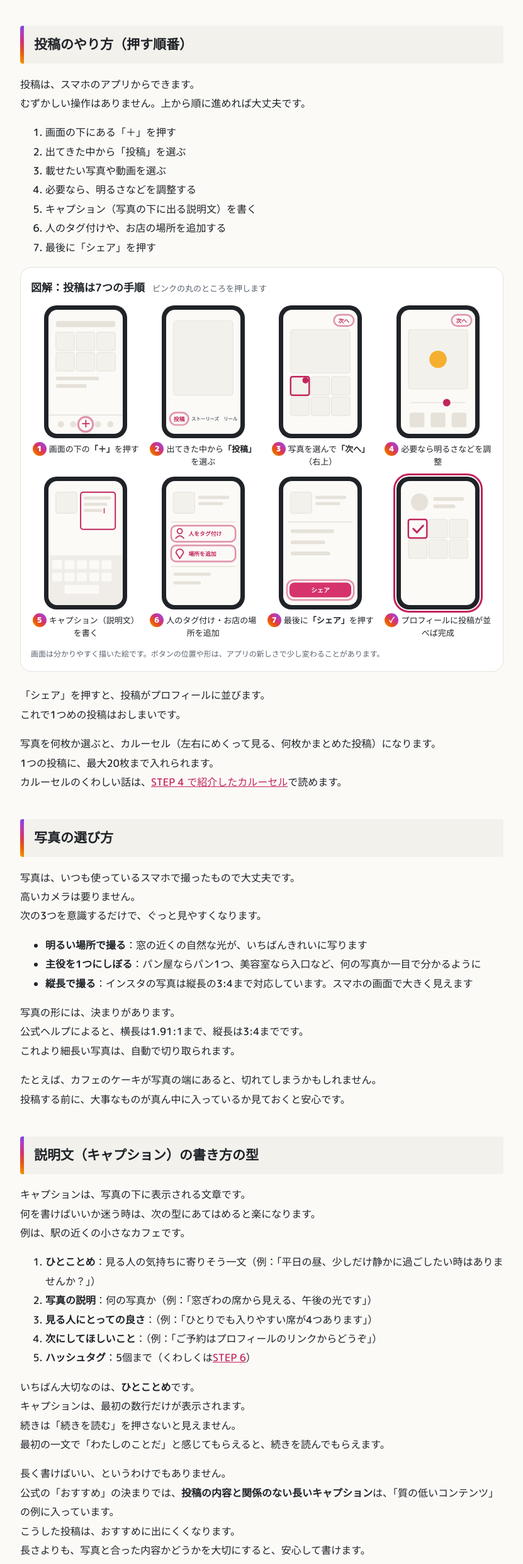
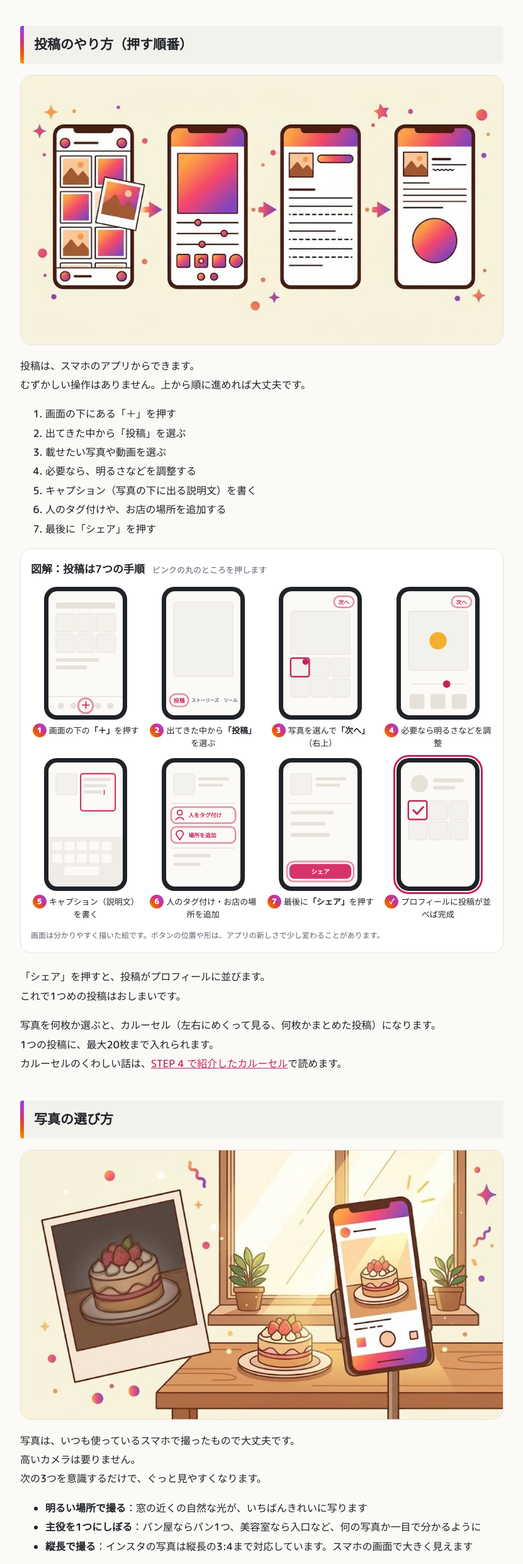
Before and after one commit to masabee1029/insta-10steps, a plain HTML site: page docs/articles/hajimete-toukou.html in a window 1280 px wide. Shown: the part 1536-4020 px from the top of the page at 63% size, without its empty margins (54-885 px from the left). Drawn offline with Linux system fonts and the light colour scheme.

Commit message:
Use Gemini-made eyecatch images matching the header
Co-Authored-By: Claude <noreply@anthropic.com>

```diff
--- a/docs/articles/hajimete-toukou.html
+++ b/docs/articles/hajimete-toukou.html
@@ -229,7 +229,7 @@ article h2:before{content:"";position:absolute;left:0;top:0;bottom:0;width:6px;b
 <p><strong>確認日：2026年11月13日</strong>（Instagram ヘルプセンターで確認。画面は変わることがあります）</p>
 <p><strong>この記事でわかること</strong></p>
 <ul><li>投稿するまでに押すボタンの順番</li><li>写真の選び方と、説明文（キャプション）の書き方の型</li><li>投稿したあとで、直せること・直せないこと</li></ul>
-<div class="toc"><strong>目次</strong><ol><li><a href="#s1">投稿のやり方（押す順番）</a></li><li><a href="#s2">写真の選び方</a></li><li><a href="#s3">説明文（キャプション）の書き方の型</a></li><li><a href="#s4">人のタグ付けと、お店の場所の追加</a></li><li><a href="#s5">最初の3投稿で「自己紹介」をする</a></li><li><a href="#s6">投稿したあとで、直せること・直せないこと</a></li><li><a href="#s7">よくある質問</a></li><li><a href="#s8">まとめ</a></li></ol></div><h2 id="s1">投稿のやり方（押す順番）</h2>
+<div class="toc"><strong>目次</strong><ol><li><a href="#s1">投稿のやり方（押す順番）</a></li><li><a href="#s2">写真の選び方</a></li><li><a href="#s3">説明文（キャプション）の書き方の型</a></li><li><a href="#s4">人のタグ付けと、お店の場所の追加</a></li><li><a href="#s5">最初の3投稿で「自己紹介」をする</a></li><li><a href="#s6">投稿したあとで、直せること・直せないこと</a></li><li><a href="#s7">よくある質問</a></li><li><a href="#s8">まとめ</a></li></ol></div><h2 id="s1">投稿のやり方（押す順番）</h2><figure class="sec-img"><img loading="lazy" decoding="async" src="../img/sec/hajimete-toukou--s1.jpg" alt="AIで作成したイメージ画像：投稿のやり方（押す順番）" width="960" height="536"></figure>
 <p>投稿は、スマホのアプリからできます。<br>むずかしい操作はありません。上から順に進めれば大丈夫です。</p>
 <ol><li>画面の下にある「＋」を押す</li><li>出てきた中から「投稿」を選ぶ</li><li>載せたい写真や動画を選ぶ</li><li>必要なら、明るさなどを調整する</li><li>キャプション（写真の下に出る説明文）を書く</li><li>人のタグ付けや、お店の場所を追加する</li><li>最後に「シェア」を押す</li></ol>
 <figure class="zk" aria-label="図解：インスタの投稿のやり方（7つの手順）">
@@ -248,12 +248,12 @@ article h2:before{content:"";position:absolute;left:0;top:0;bottom:0;width:6px;b
 </figure>
 <p>「シェア」を押すと、投稿がプロフィールに並びます。<br>これで1つめの投稿はおしまいです。</p>
 <p>写真を何枚か選ぶと、カルーセル（左右にめくって見る、何枚かまとめた投稿）になります。<br>1つの投稿に、最大20枚まで入れられます。<br>カルーセルのくわしい話は、<a href="toukou-shurui-chigai.html">STEP 4 で紹介したカルーセル</a>で読めます。</p>
-<h2 id="s2">写真の選び方</h2>
+<h2 id="s2">写真の選び方</h2><figure class="sec-img"><img loading="lazy" decoding="async" src="../img/sec/hajimete-toukou--s2.jpg" alt="AIで作成したイメージ画像：写真の選び方" width="960" height="536"></figure>
 <p>写真は、いつも使っているスマホで撮ったもので大丈夫です。<br>高いカメラは要りません。<br>次の3つを意識するだけで、ぐっと見やすくなります。</p>
 <ul><li><strong>明るい場所で撮る</strong>：窓の近くの自然な光が、いちばんきれいに写ります</li><li><strong>主役を1つにしぼる</strong>：パン屋ならパン1つ、美容室なら入口など、何の写真か一目で分かるように</li><li><strong>縦長で撮る</strong>：インスタの写真は縦長の3:4まで対応しています。スマホの画面で大きく見えます</li></ul>
 <p>写真の形には、決まりがあります。<br>公式ヘルプによると、横長は1.91:1まで、縦長は3:4までです。<br>これより細長い写真は、自動で切り取られます。</p>
 <p>たとえば、カフェのケーキが写真の端にあると、切れてしまうかもしれません。<br>投稿する前に、大事なものが真ん中に入っているか見ておくと安心です。</p>
-<h2 id="s3">説明文（キャプション）の書き方の型</h2>
+<h2 id="s3">説明文（キャプション）の書き方の型</h2><figure class="sec-img"><img loading="lazy" decoding="async" src="../img/sec/hajimete-toukou--s3.jpg" alt="AIで作成したイメージ画像：説明文（キャプション）の書き方の型" width="960" height="536"></figure>
 <p>キャプションは、写真の下に表示される文章です。<br>何を書けばいいか迷う時は、次の型にあてはめると楽になります。<br>例は、駅の近くの小さなカフェです。</p>
 <ol><li><strong>ひとことめ</strong>：見る人の気持ちに寄りそう一文（例：「平日の昼、少しだけ静かに過ごしたい時はありませんか？」）</li><li><strong>写真の説明</strong>：何の写真か（例：「窓ぎわの席から見える、午後の光です」）</li><li><strong>見る人にとっての良さ</strong>：（例：「ひとりでも入りやすい席が4つあります」）</li><li><strong>次にしてほしいこと</strong>：（例：「ご予約はプロフィールのリンクからどうぞ」）</li><li><strong>ハッシュタグ</strong>：5個まで（くわしくは<a href="hashtag-tsukekata.html">STEP 6</a>）</li></ol>
 <p>いちばん大切なのは、<strong>ひとことめ</strong>です。<br>キャプションは、最初の数行だけが表示されます。<br>続きは「続きを読む」を押さないと見えません。<br>最初の一文で「わたしのことだ」と感じてもらえると、続きを読んでもらえます。</p>
```
Also changed, not shown: docs/articles/toukou-shurui-chigai.html (+1 -1 lines), assets/articles/hajimete-toukou--s1.jpg (added), assets/articles/hajimete-toukou--s2.jpg (added), assets/articles/hajimete-toukou--s3.jpg (added), assets/articles/toukou-shurui-chigai--s6.jpg (added), docs/img/sec/hajimete-toukou--s1.jpg (added), docs/img/sec/hajimete-toukou--s2.jpg (added), docs/img/sec/hajimete-toukou--s3.jpg (added), docs/img/sec/toukou-shurui-chigai--s6.jpg (added).
